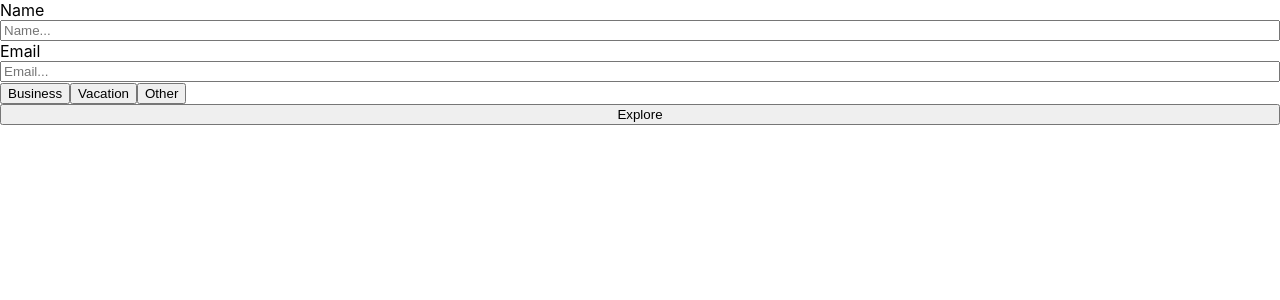
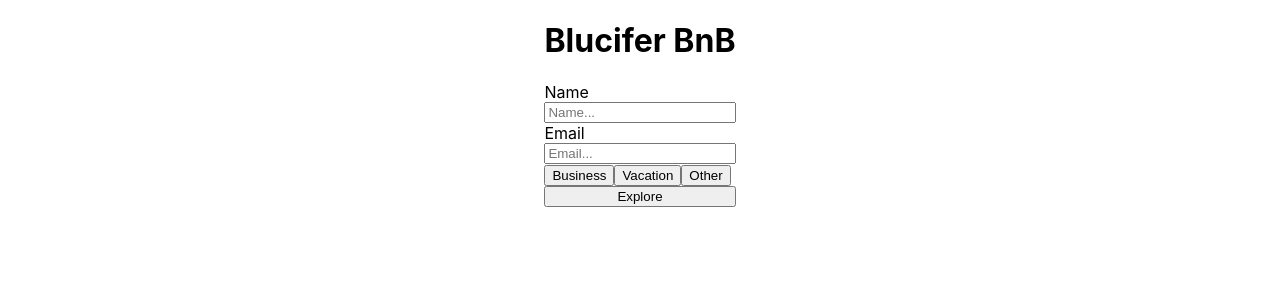
Before and after one commit to CHaiz15/blucifer0.1, a React (Create React App) app: page / in a window 1280 px wide. Shown: the top 300 px of the page. Built offline with nearby package versions, Linux system fonts and the light colour scheme; no server answers.

Commit message:
Fix styling

```diff
--- a/src/LoginForm/LoginForm.js
+++ b/src/LoginForm/LoginForm.js
@@ -18,14 +18,16 @@ class LoginForm extends Component {
   }
 
   submitForm = (e) => {
-    e.preventDefault()
+    e.preventDefault();
     this.state.name && this.state.email && this.state.purpose ?
     this.props.addFormInfo(this.state):this.setState({formFilled: true});
   }
 
   render() {
     return (
+    <main className='main-content'>
       <form className='login-form'>
+        <h1>Blucifer BnB</h1>
         <label>Name</label>
         <input
           name='name'
@@ -62,6 +64,7 @@ class LoginForm extends Component {
         className={this.state.formFilled ? 'input-error':'hidden'}
         >Please fill all inputs.</h4>
       </form>
+    </main>
     )
   }
 }
```
